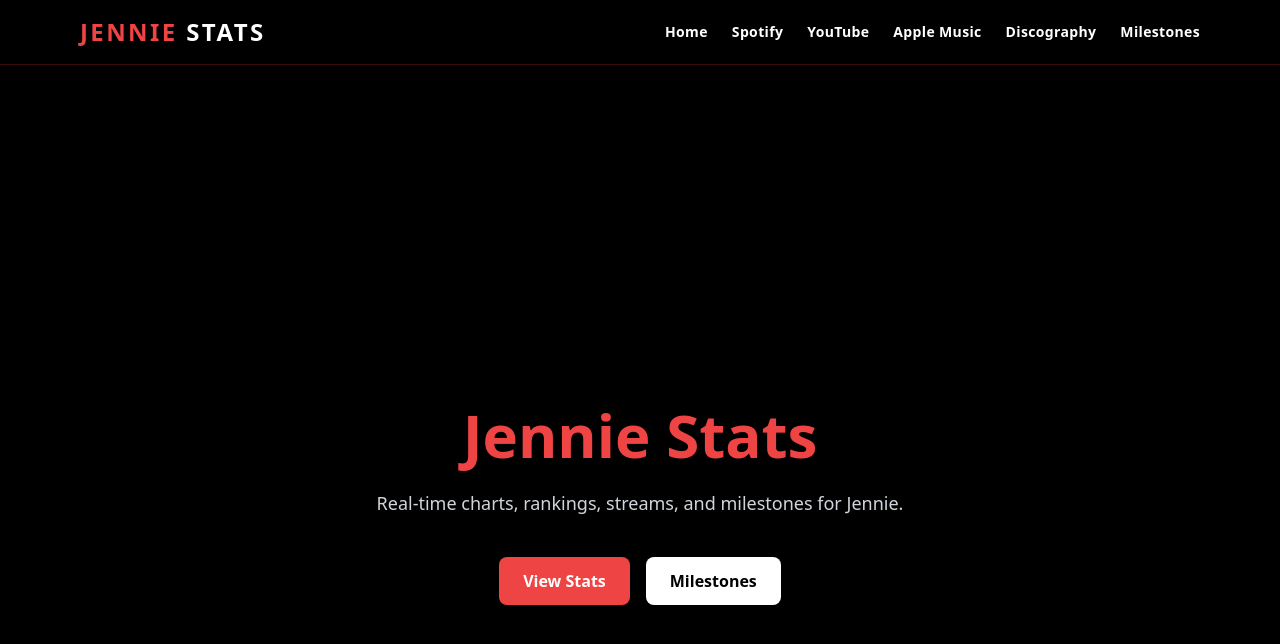
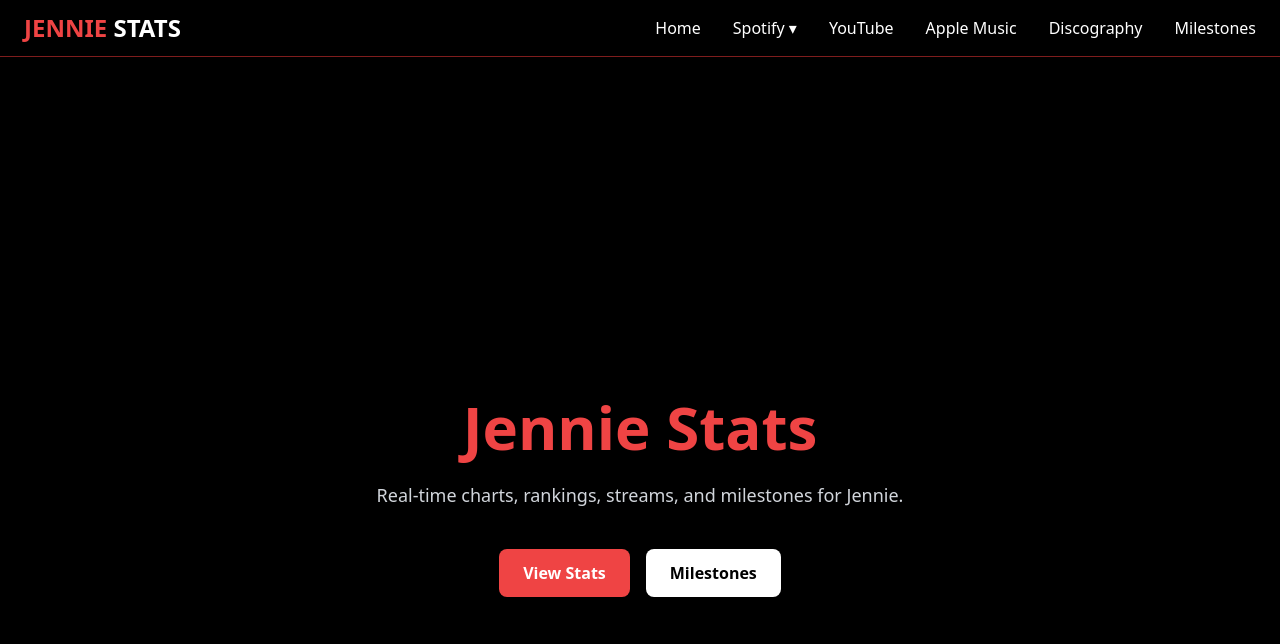
Before and after one commit to starjen16/jennie-stats, a Next.js app: page / in a window 1280 px wide. Shown: the top 644 px of the page. Built offline with nearby package versions, Linux system fonts and the light colour scheme.

Commit message:
Fix navbar + layout + cron route

```diff
--- /dev/null
+++ b/app/components/Navbar.tsx
@@ -0,0 +1,55 @@
+"use client";
+import Link from "next/link";
+import { useState } from "react";
+
+export default function Navbar() {
+  const [open, setOpen] = useState(false);
+
+  return (
+    <nav className="w-full bg-black border-b border-red-900 text-white px-6 py-3 flex justify-between items-center">
+      <Link href="/" className="text-2xl font-bold">
+        <span className="text-red-500">JENNIE</span> STATS
+      </Link>
+
+      <div className="hidden md:flex space-x-8 items-center">
+        <Link href="/">Home</Link>
+
+        <div className="group relative">
+          <button>Spotify ▾</button>
+          <div className="absolute hidden group-hover:block bg-black border border-red-800 py-2 w-40">
+            <Link href="/spotify/tracks" className="block px-4 py-2 hover:bg-red-700">Tracks</Link>
+            <Link href="/spotify/albums" className="block px-4 py-2 hover:bg-red-700">Albums</Link>
+            <Link href="/spotify/artist" className="block px-4 py-2 hover:bg-red-700">Artist</Link>
+          </div>
+        </div>
+
+        <Link href="/youtube">YouTube</Link>
+        <Link href="/apple">Apple Music</Link>
+        <Link href="/discography">Discography</Link>
+        <Link href="/milestones">Milestones</Link>
+      </div>
+
+      <button className="md:hidden" onClick={() => setOpen(!open)}>☰</button>
+
+      {open && (
+        <div className="absolute top-16 right-4 bg-black w-48 p-4 border border-red-800 md:hidden space-y-3">
+          <Link href="/">Home</Link>
+
+          <details>
+            <summary>Spotify</summary>
+            <div className="ml-4 mt-2 space-y-1">
+              <Link href="/spotify/tracks">Tracks</Link>
+              <Link href="/spotify/albums">Albums</Link>
+              <Link href="/spotify/artist">Artist</Link>
+            </div>
+          </details>
+
+          <Link href="/youtube">YouTube</Link>
+          <Link href="/apple">Apple Music</Link>
+          <Link href="/discography">Discography</Link>
+          <Link href="/milestones">Milestones</Link>
+        </div>
+      )}
+    </nav>
+  );
+}
--- a/app/layout.tsx
+++ b/app/layout.tsx
@@ -1,6 +1,6 @@
 import "./globals.css";
 import type { Metadata } from "next";
-import Header from "./components/Header";
+import Navbar from "./components/Navbar";
 
 export const metadata: Metadata = {
   title: "Jennie Stats",
@@ -11,8 +11,8 @@ export default function RootLayout({ children }: { children: React.ReactNode })
   return (
     <html lang="en">
       <body className="min-h-screen bg-black text-white">
-        <Header />
-        <main className="fade-in max-w-6xl mx-auto px-4 py-10">
+        <Navbar />
+        <main className="max-w-6xl mx-auto px-4 py-10">
           {children}
         </main>
       </body>
```
Also changed, not shown: app/api/cron/fetch-jennie/route.ts (renamed from app/api/cron/fetch-jennie-kworb/route.ts).
